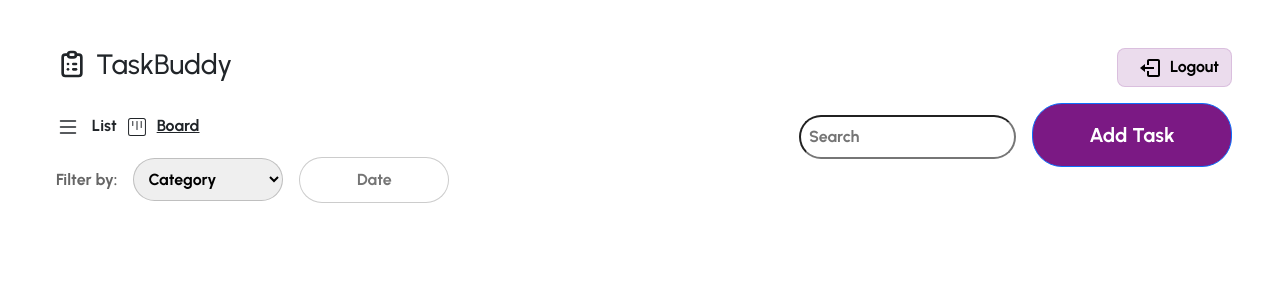
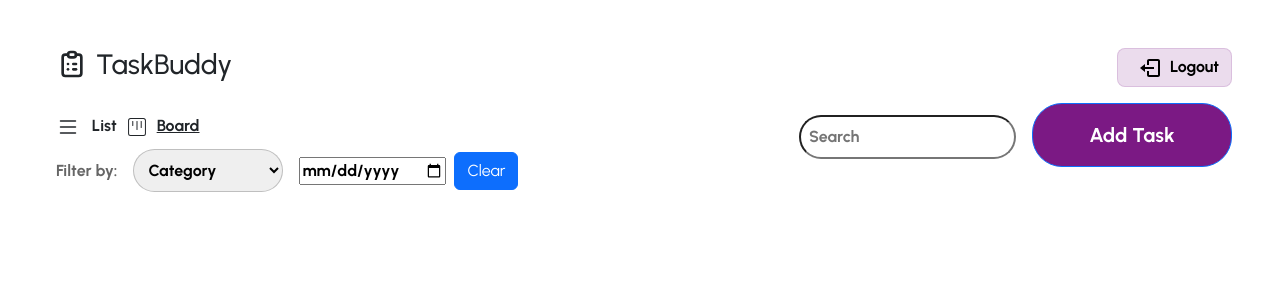
Before and after one commit to Ajith27887/TaskBuddy, a React (Create React App) app: page /popup in a window 1280 px wide. Shown: the top 300 px of the page. Built offline with nearby package versions, Linux system fonts and the light colour scheme; no server answers.

Commit message:
filter - wip

```diff
--- a/src/Components/TaskContext/TaskContext.tsx
+++ b/src/Components/TaskContext/TaskContext.tsx
@@ -21,6 +21,10 @@ interface TaskContextType {
   handleChange: (file: File) => void;
   fetchTasks: () => Promise<void>;
   allTasks: any[];
+  navFilterStatus: string;
+  sethandleNavFilterStatus: (navFilterStatus: string) => void;
+  navFilterDate: string;
+  setNavFilterDate: (navFilterDate: string) => void;
 }
 
 // Create the context with a default value
@@ -43,10 +47,14 @@ const TaskProvider: React.FC<TaskProviderProps> = ({ children }) => {
   const [file, setFile] = useState<File | null>(null);
   const { currentUser } = useAuth();
   const [allTasks, setAllTasks] = useState<any[]>([]);
+  const [navFilterStatus, sethandleNavFilterStatus] = useState<string>("");
+  const [navFilterDate, setNavFilterDate] = useState<string>("");
   //   const []
   const handleChange = (file: File) => {
     setFile(file);
   };
+
+  console.log(allTasks, "alltask");
 
   const addTask = (task: string) => {
     setTasks((prevTasks) => [...prevTasks, task]);
@@ -78,8 +86,12 @@ const TaskProvider: React.FC<TaskProviderProps> = ({ children }) => {
         setShow,
         show,
         setCategory,
+        setNavFilterDate,
         setSelectedDate,
+        navFilterDate,
         selectedDate,
+        sethandleNavFilterStatus,
+        navFilterStatus,
         category,
         setTaskStatus,
         taskStatus,
--- a/src/Components/TaskList/TaskListView.js
+++ b/src/Components/TaskList/TaskListView.js
@@ -27,6 +27,8 @@ function TaskListView() {
       setTitle,
       allTasks,
       fetchTasks,
+      navFilterStatus,
+      navFilterDate,
       setTaskStatus,
       taskStatus,
       category,
@@ -127,10 +129,31 @@ function TaskListView() {
     const sortedTasks = filteredTasks.sort(
       (a, b) => new Date(a.date) - new Date(b.date)
     );
+    // const workCategory = sortedTasks.filter(
+    //   (task) => task.category === navFilterStatus
+    // );
+    const workCategory = navFilterStatus
+      ? sortedTasks.filter((task) => task.category === navFilterStatus)
+      : sortedTasks;
+
+    // const tasksWithFormattedDate = workCategory.map((task) => ({
+    //   ...task,
+    //   formattedDate: new Date(task.date).toLocaleDateString("en-us", {
+    //     year: "numeric",
+    //     month: "long",
+    //     day: "numeric",
+    //   }),
+    // }));
+
+    // const DateCategory = navFilterDate
+    //   ? tasksWithFormattedDate.filter(
+    //       (task) => task.formattedDate === navFilterDate
+    //     )
+    //   : tasksWithFormattedDate;
 
     return (
       <>
-        {sortedTasks.map((task, index) => (
+        {workCategory.map((task, index) => (
           <Row key={task.id} data-id={task.id}>
             <Col
               lg="3"
--- a/src/Components/TaskList/TaskNav.js
+++ b/src/Components/TaskList/TaskNav.js
@@ -1,4 +1,4 @@
-import React, { useState, useCallback, useContext } from "react";
+import React, { useState, useCallback, useContext, useEffect } from "react";
 import { Button, Container, Col, Row } from "react-bootstrap";
 import { auth } from "../FireBase/Firebase";
 import { useNavigate } from "react-router";
@@ -17,7 +17,22 @@ function TaskNav() {
   const navigate = useNavigate(),
     [selectedDate, setSelectedDate] = useState(""),
     { currentUser } = useAuth(),
-    { setShow } = useContext(TaskContext);
+    {
+      setShow,
+      sethandleNavFilterStatus,
+      setNavFilterDate,
+      navFilterStatus,
+      allTasks,
+    } = useContext(TaskContext),
+    handleNavFilterStatus = (event) => {
+      const selectedValue = event.target.value;
+      sethandleNavFilterStatus(selectedValue);
+      console.log("Selected value:", selectedValue);
+    },
+    handleClearFilter = () => {
+      sethandleNavFilterStatus("");
+      setNavFilterDate("");
+    };
 
   const handleShow = useCallback(
     (e) => {
@@ -27,6 +42,15 @@ function TaskNav() {
     },
     [setShow]
   );
+
+  const handleDate = (e) => {
+    const dates = new Date(e.target.value).toDateString("en-us", {
+      year: "numeric",
+      month: "long",
+      day: "numeric",
+    });
+    setNavFilterDate(dates);
+  };
 
   const logout = useCallback(() => {
     auth.signOut();
@@ -66,28 +90,32 @@ function TaskNav() {
           </div>
           <div className="mt-2 mx-2 d-flex filter-container">
             <p className="filter">Filter by:</p>
-            <select defaultValue="" className="mx-3 Category">
+            <select
+              defaultValue=""
+              onChange={handleNavFilterStatus}
+              className="mx-3 Category"
+            >
               <option value="" disabled selected hidden>
                 Category
               </option>
-              <option value="Work">Work</option>
-              <option value="Work">Personal</option>
+              <option value="work">Work</option>
+              <option value="personal">Personal</option>
             </select>
             <div className="date-picker-container" style={{ zIndex: "99" }}>
-              <DatePicker
-                // selected={selectedDate}
-                onChange={(date) => setSelectedDate(date)}
-                dateFormat="dd/MM/yyyy"
-                showMonthDropdown
-                showYearDropdown
-                dropdownMode="select"
-                placeholderText="Date"
-                className="date-picker"
-                prevMonthButtonLabel=""
-                navPrev={null}
-                navNext={null}
-              />
+              <form>
+                <input
+                  type="date"
+                  name="birthday"
+                  onChange={handleDate}
+                  value={selectedDate}
+                  placeholder="ADD Date"
+                  className="accordion-date"
+                />
+              </form>
             </div>
+            <Button className="mx-2" onClick={handleClearFilter}>
+              Clear
+            </Button>
           </div>
         </Col>
         <Col
```
